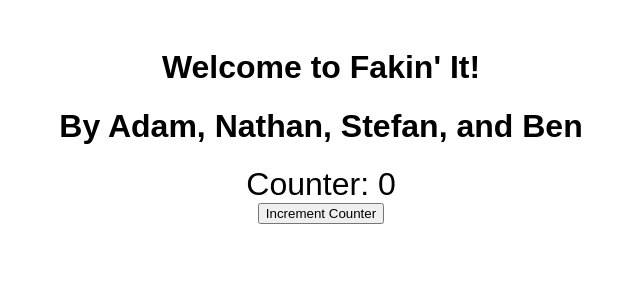
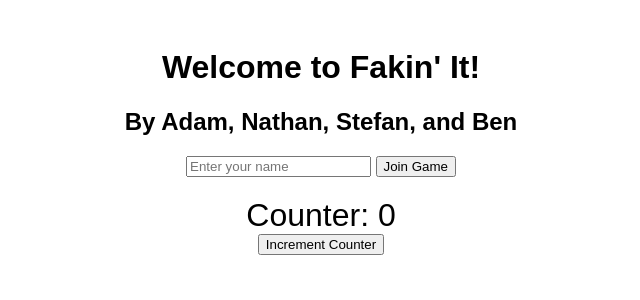
Before and after one commit to 12xtropix/FinalPython, a Flask app: page / in a window 1280 px wide. Shown: the top 300 px of the page, without its empty margins (319-959 px from the left). Run offline with Flask 3, Linux system fonts and the light colour scheme; some libraries are stand-ins or nearby versions.

Commit message:
Names working

```diff
--- a/server.py
+++ b/server.py
@@ -1,9 +1,9 @@
 from flask import Flask, render_template, request, jsonify
-from flask_socketio import SocketIO, emit  # Importing SocketIO
+from flask_socketio import SocketIO, emit
 import random
-#test
+
 app = Flask(__name__)
-socketio = SocketIO(app)  # Initializing SocketIO
+socketio = SocketIO(app)
 
 # Game data
 players = []
@@ -24,13 +24,10 @@ def index():
 
 @app.route('/start', methods=['POST'])
 def start_game():
-    global players
-    global game_data
-
+    global players, game_data
     players = ["Player 1", "Player 2", "Player 3"]  # Example players
     game_data["player_scores"] = {player: 0 for player in players}
     game_data["player_role"] = {player: "faker" if i == 0 else "normal" for i, player in enumerate(players)}
-
     return jsonify({"status": "game started", "game_data": game_data})
 
 @app.route('/play', methods=['POST'])
@@ -47,7 +44,7 @@ def play():
     return jsonify({"status": response})
 
 def handle_answer(player_name):
-    if game_data["player_role"][player_name] == "faker":
+    if game_data["player_role"].get(player_name) == "faker":
         return faker_prompt
     else:
         return random.choice(prompts)
@@ -61,5 +58,17 @@ def increment_counter():
     game_data['counter'] += 1
     emit('counter_update', {'counter': game_data['counter']}, broadcast=True)
 
+# New SocketIO event for when a player joins
+@socketio.on('join_game')
+def handle_join_game(data):
+    username = data.get('username')
+    if username:
+        # Optionally, add the new username to your game data or players list if needed.
+        if username not in players:
+            players.append(username)
+            game_data["player_scores"][username] = 0  # Initialize score for the new player
+        # Broadcast the join message to all connected clients.
+        emit('player_joined', {'message': f'{username} has joined the game!'}, broadcast=True)
+
 if __name__ == '__main__':
-    socketio.run(app, host='0.0.0.0', port=5000, allow_unsafe_werkzeug=True)  # Run with SocketIO
+    socketio.run(app, host='0.0.0.0', port=5000, allow_unsafe_werkzeug=True)
--- a/templates/mainscreen.html
+++ b/templates/mainscreen.html
@@ -16,11 +16,27 @@
           font-size: 2em;
           margin-top: 20px;
       }
+      #join-container {
+          margin-bottom: 20px;
+      }
+      #messages {
+          margin-top: 20px;
+          color: green;
+      }
   </style>
 </head>
 <body>
     <h1>Welcome to Fakin' It!</h1>
-    <h1>By Adam, Nathan, Stefan, and Ben</h1>
+    <h2>By Adam, Nathan, Stefan, and Ben</h2>
+
+    <!-- New: Name input -->
+    <div id="join-container">
+        <input type="text" id="username" placeholder="Enter your name">
+        <button onclick="joinGame()">Join Game</button>
+    </div>
+
+    <!-- Area to display broadcast messages -->
+    <div id="messages"></div>
 
     <!-- Display Counter -->
     <div id="counter">Counter: 0</div>
@@ -31,6 +47,24 @@
     <script>
         // Connecting to the SocketIO server
         var socket = io.connect('http://' + document.domain + ':' + location.port);
+
+        // Emit join_game event when user clicks join
+        function joinGame() {
+            var username = document.getElementById('username').value;
+            if (username) {
+                socket.emit('join_game', { username: username });
+                // Optionally, hide the join container after joining
+                document.getElementById('join-container').style.display = 'none';
+            }
+        }
+
+        // Listen for a broadcast that a player has joined
+        socket.on('player_joined', function(data) {
+            var messagesDiv = document.getElementById('messages');
+            var newMessage = document.createElement('div');
+            newMessage.innerText = data.message;
+            messagesDiv.appendChild(newMessage);
+        });
 
         // Function to send increment request to the server
         function incrementCounter() {
```
Lines whose indentation alone changed are shown as unchanged.
